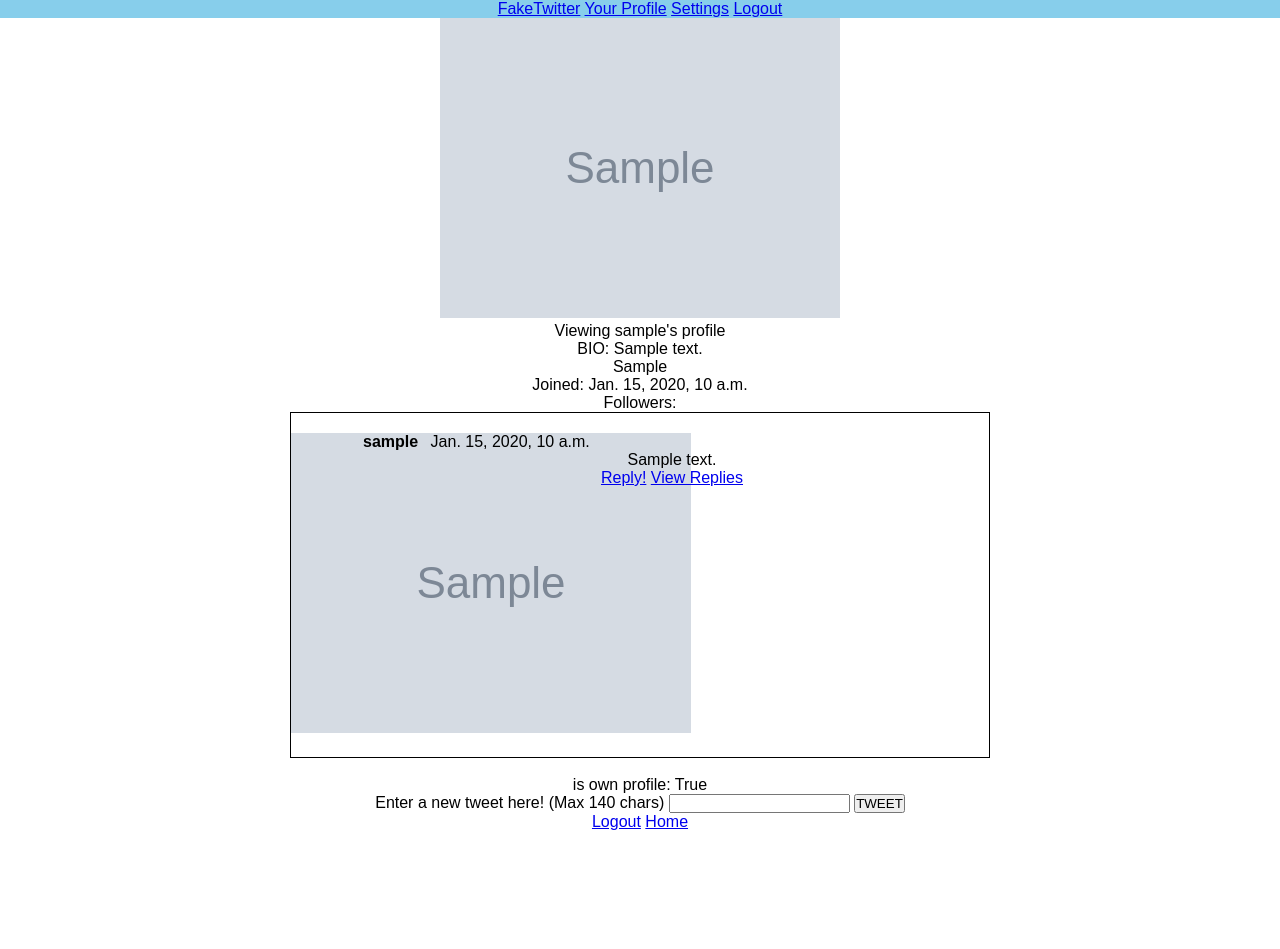
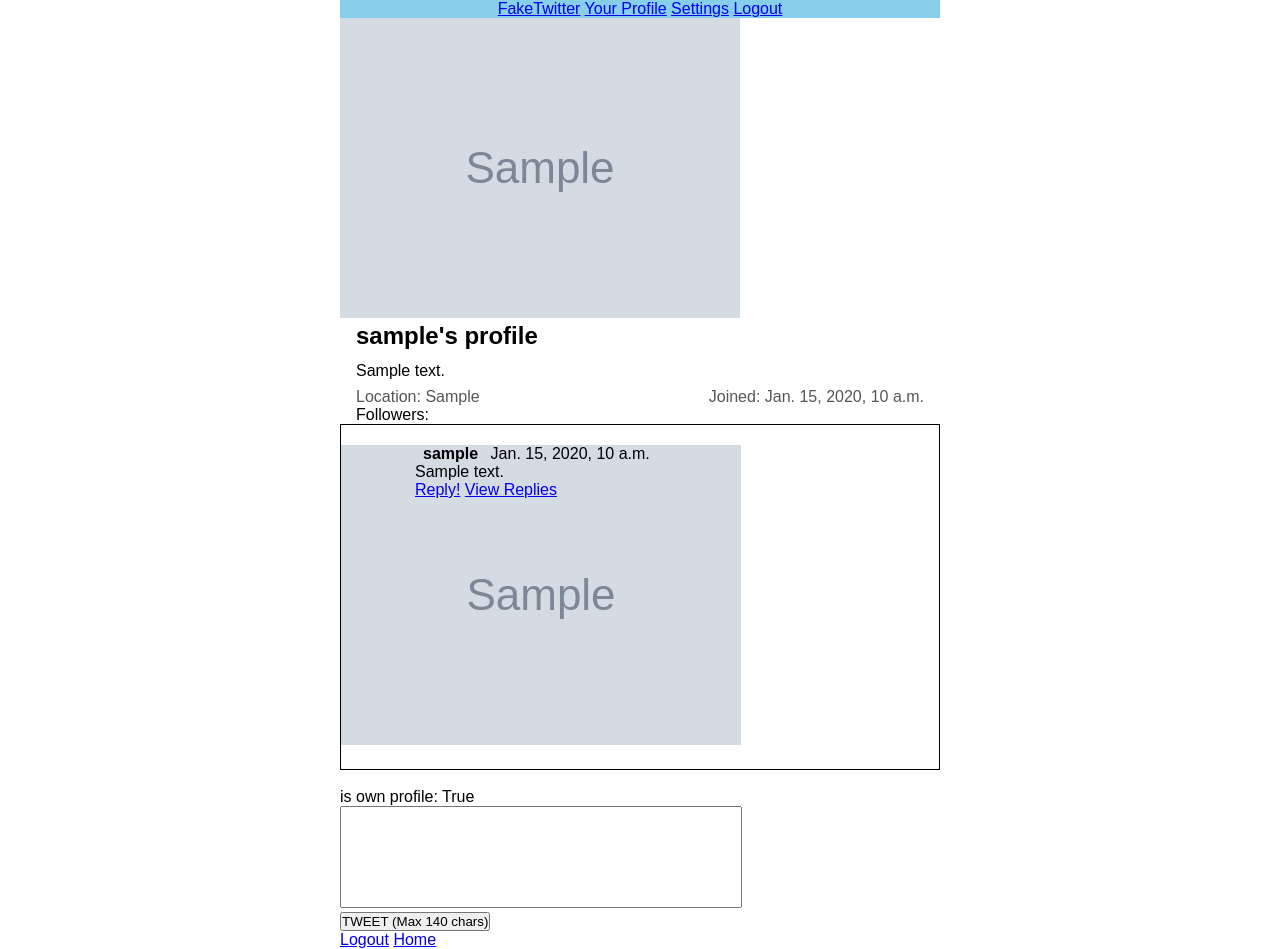
Before and after one commit to lucasdpau/twitclone, a Django app: a page that uses app1/templates/profile.html in a window 1280 px wide. Before the commit the page ends 830 px from the top, so only its background shows below. Run offline with Django 3.2, Linux system fonts and the light colour scheme; a user stored in the database is signed in; tables that the repository leaves empty hold one stand-in row (values such as "Sample post"); grey boxes marked "Sample" are stand-in pictures.

Commit message:
made profile view better

```diff
--- a/app1/static/app1/styles.css
+++ b/app1/static/app1/styles.css
@@ -5,41 +5,66 @@
 
 header{
     background-color: skyblue;
+	text-align: center;
 }
 
 
-body{
+body {
     font-family: Arial, Helvetica, sans-serif;
-    text-align: center;
 }
 
 textarea {
-	width: 100%;
+	width: 80%;
 	max-width: 400px;
 	height: 100px;
 	resize: none;
 }
 
-.profile_wrapper {
-	max-width: 700px;
+.index_wrapper {
+	max-width: 600px;
 	margin-left: auto;
 	margin-right: auto;
 }
 
-.index_wrapper {
-	max-width: 700px;
+
+.profile_wrapper {
+	max-width: 600px;
 	margin-left: auto;
 	margin-right: auto;
 }
 
+.profile_info {
+	text-align: left;
+	padding-left: 1em;
+	padding-right: 1em;
+}
+
+.profile_username {
+	font-weight: bold;
+	font-size: 1.5em;
+	padding-bottom: 0.5em;
+}
+
+.profile_bio {
+	padding-bottom: 0.5em;
+}
+
+.profile_other_info {
+	display: flex;
+	justify-content: space-between;
+	color: #555;
+}
+
 .tweet_container {
+
 }
+
 .parent-tweet {
     background-color: aquamarine;
 }
 
 .tweetcard{
-	max-width: 700px;
+	max-width: 600px;
     padding-top:20px;
     padding-bottom: 20px;
     border: 1px solid;
@@ -52,7 +77,8 @@ textarea {
 }
 
 .tweet_content {
-	max-width: 636px;
+	max-width: 100%;
+	padding-left: 10px;
 	flex-grow: 1;
 }
 
--- a/app1/templates/index.html
+++ b/app1/templates/index.html
@@ -3,8 +3,8 @@
         <title>Main Page</title>
     {%endblock%}
     {%block content%}
-    <body>
-        <div class="index_wrapper">
+    <body class="index_wrapper">
+        <div>
             <h1>
                 <a href="/profile/{{current_username}}">Hello {{ current_username }}! </a>
             </h1>
--- a/app1/templates/profile.html
+++ b/app1/templates/profile.html
@@ -4,8 +4,8 @@
     {%endblock%}
     {%block content%}
     </head>
-    <body>
-        <div class="profile_wrapper">
+    <body class="profile_wrapper">
+        <div>
             <div class="profile_header">
                 <div class="profile_banner">
 
@@ -24,17 +24,19 @@
             </div>
             <div class="profile_info">
                 <div class="profile_username">
-                    Viewing {{profile_name}}'s profile
+                    {{profile_name}}'s profile
                 </div>
                 <div class="profile_bio">
-                    BIO: {{profile_bio}}
+                    {{profile_bio}}
                 </div>
-                <div class="profile_location">
-                    {{ profile_location }}
-                </div>
-                <div class="profile_joindate">
-                    Joined: {{ profile_date_joined }}
-                </div>
+		<div class="profile_other_info">
+               	 	<div class="profile_location">
+                   		Location: {{ profile_location }}
+                	</div>
+                	<div class="profile_joindate">
+                    		Joined: {{ profile_date_joined }}
+                	</div>
+		</div>
                 <div class="profile_followers">
                     Followers:
                 </div>
@@ -74,9 +76,9 @@
         <div>
             <form action="/profile/{{current_username}}" method="POST">
                 {% csrf_token %}
-                Enter a new tweet here! (Max 140 chars)
-                <input type="text" name="tweet">
-                <input type="submit" value="TWEET">
+                <textarea name="tweet"></textarea>
+		<br>
+                <input type="submit" value="TWEET (Max 140 chars)">
             </form>
         </div>
         <div>
```
